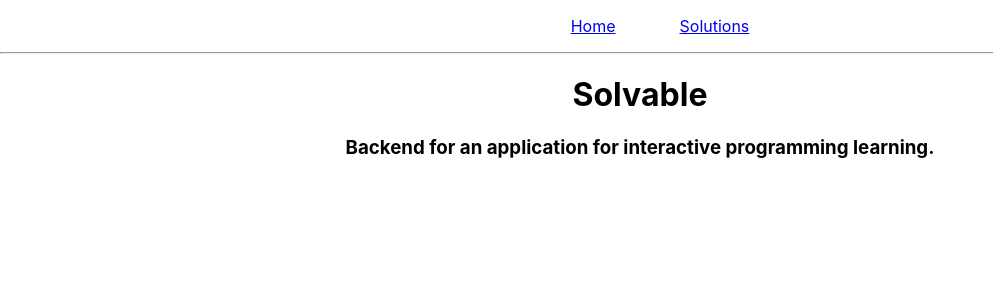
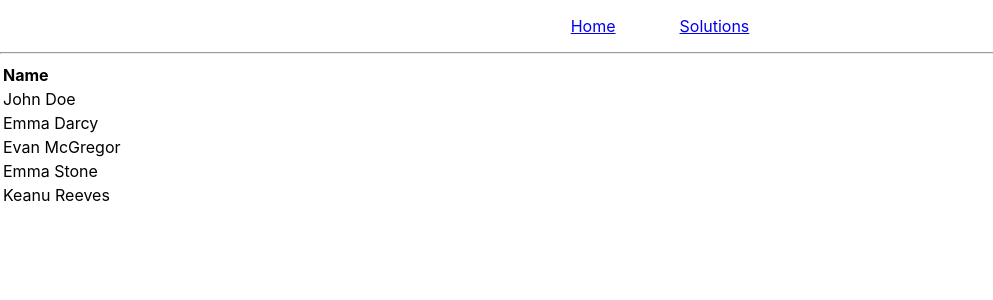
Before and after one commit to michalmytych/solvable-spa, a React (Create React App) app: page /home in a window 1280 px wide. Shown: the top 300 px of the page, without its empty margins (0-993 px from the left). Built offline with nearby package versions, Linux system fonts and the light colour scheme; sample sign-in values are in the browser's storage.

Commit message:
Very basic but working data table component

```diff
--- a/src/App.js
+++ b/src/App.js
@@ -7,6 +7,7 @@ import Commit from './pages/Solutions/Commit';
 import { isUserAuthenticated } from './features/auth';
 import Login from './pages/Auth/Login';
 import { useEffect, useState } from 'react';
+import Problems from './pages/Solutions/Problems';
 
 const App = () => {
   const [authenticated, setAuthenticated] = useState(false)
@@ -22,7 +23,8 @@ const App = () => {
       <div className="App">
         <Routes>
           <Route path="/" element={<Base isUserLoggedIn={authenticated}/>}>
-            <Route path="home" element={<Home />} />
+            <Route path="home" element={<Problems />} />
+            <Route path="problems" element={<Problems />} />
             <Route path="solutions" element={<Solutions />} />
             <Route path="commit" element={<Commit />} />
             {/* todo */}
@@ -31,7 +33,7 @@ const App = () => {
           </Route>
         </Routes>
       </div>
-    );
+    )
   } else {
     return (
       <div className="App">
@@ -44,7 +46,7 @@ const App = () => {
           </Route>
         </Routes>
       </div>
-    );
+    )
   }
 }
 
--- /dev/null
+++ b/src/components/molecules/Table.js
@@ -0,0 +1,58 @@
+import React, { useEffect, useState } from 'react'
+
+export class BaseTable {
+  constructor() {
+    this.structure = {
+      columns: []
+    }
+  }
+
+  getDataFetchParams() { }
+}
+
+export default function Table({ dataFetch, tableAbstract }) {
+  const [columnsData, setColumnsData] = useState([])
+
+  useEffect(() => {
+    async function getData() {
+      setColumnsData(dataFetch(tableAbstract))
+    }
+    getData()
+    // eslint-disable-next-line react-hooks/exhaustive-deps
+  }, [])
+
+  return (
+    <div>
+      <table>
+        <tbody style={{textAlign: 'left'}}>
+          <tr>
+            {
+              tableAbstract.structure.columns.map(column => {
+                return (
+                  <th><strong>{column.header}</strong></th>
+                )
+              })
+            }
+          </tr>
+          {
+            columnsData.map((row, ix) => {
+              return (
+                <tr key={ix}>
+                  {
+                    tableAbstract.structure.columns.map(column => {
+                      return (
+                        <td>
+                          {row[column.key]}
+                        </td>
+                      )
+                    })
+                  }
+                </tr>
+              )
+            })
+          }
+        </tbody>
+      </table>
+    </div>
+  )
+}
--- /dev/null
+++ b/src/pages/Solutions/Problems.js
@@ -0,0 +1,53 @@
+import React from 'react'
+import { BaseTable } from '../../components/molecules/Table'
+import Table from '../../components/molecules/Table'
+
+class ExampleTable extends BaseTable {
+  constructor() {
+    super()
+    this.structure = {
+      columns: [
+        {
+          key: 'name',
+          header: 'Name',
+          type: 'string',
+          filterable: true,
+          sortable: true,
+          expandable: true,
+          expandableJsx: <h1>Hello world!</h1>,
+          onEmpty: '-',
+          fx: (cell) => cell.toLowerCase(),
+          onClick: (e) => e.target,
+          onHover: (e) => e.target,
+        }
+      ]
+    }
+  }
+
+  getDataFetchParams() {
+    return {}
+  }
+}
+
+const dataFetch = () => {
+  return [
+    {name: 'John Doe', staff: true, created_at: '07-02-2019'},
+    {name: 'Emma Darcy', staff: false, created_at: '24-01-2017'},
+    {name: 'Evan McGregor', staff: false, created_at: '19-03-2018'},
+    {name: 'Emma Stone', staff: true, created_at: '02-07-2018'},
+    {name: 'Keanu Reeves', staff: true, created_at: '16-04-2014'},
+  ]
+}
+
+const tableAbstract = new ExampleTable()
+
+export default function Problems() {
+  return (
+    <div>
+      <Table
+        dataFetch={dataFetch}
+        tableAbstract={tableAbstract}
+      />
+    </div>
+  )
+}
```
